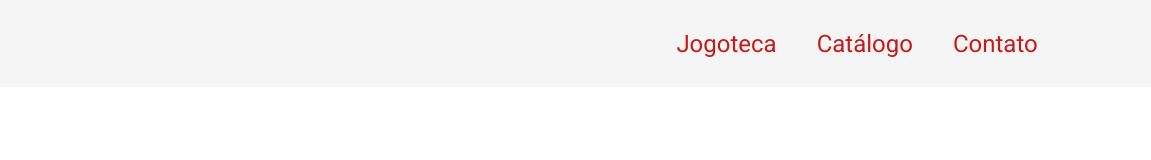
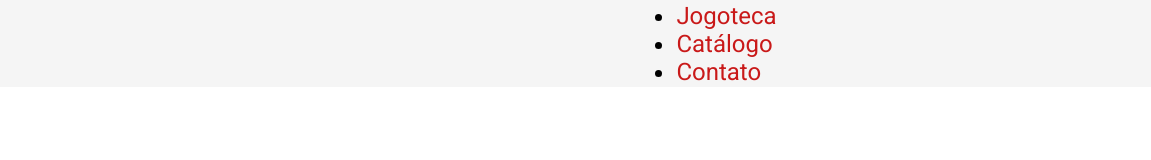
Before and after one commit to Turcka/PI---Jogoteca-Passatempo, a plain HTML site: page Site/catalogo.html in a window 1280 px wide. Shown: the full height of the page, 129-1280 px from the left. Drawn offline with Linux system fonts and the light colour scheme.

Commit message:
li adicionado

```diff
--- a/Site/catalogo.html
+++ b/Site/catalogo.html
@@ -19,13 +19,9 @@
             </div>
             <div class="cabecalho">
                 <ul>
-                    <a href="./index.html">Jogoteca</a>
-                </ul>
-                <ul>
-                    <a href="./pages/catalogo.html">Catálogo</a>
-                </ul>
-                <ul>
-                    <a href="">Contato</a>
+                    <li><a href="./index.html">Jogoteca</a></li>
+                    <li><a href="./pages/catalogo.html">Catálogo</a></li>
+                    <li><a href="">Contato</a></li>
                 </ul>
             </div>
         </nav>
```
